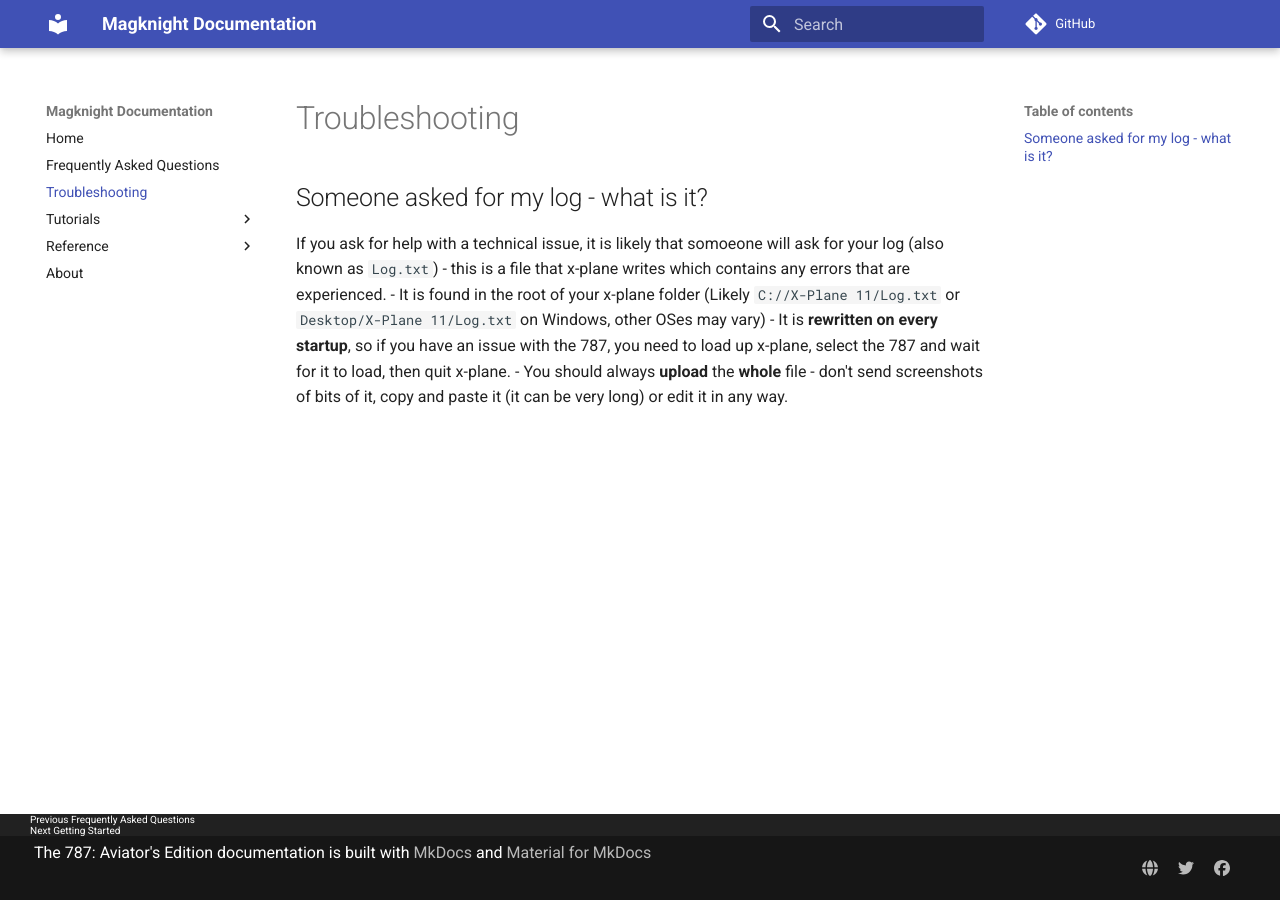
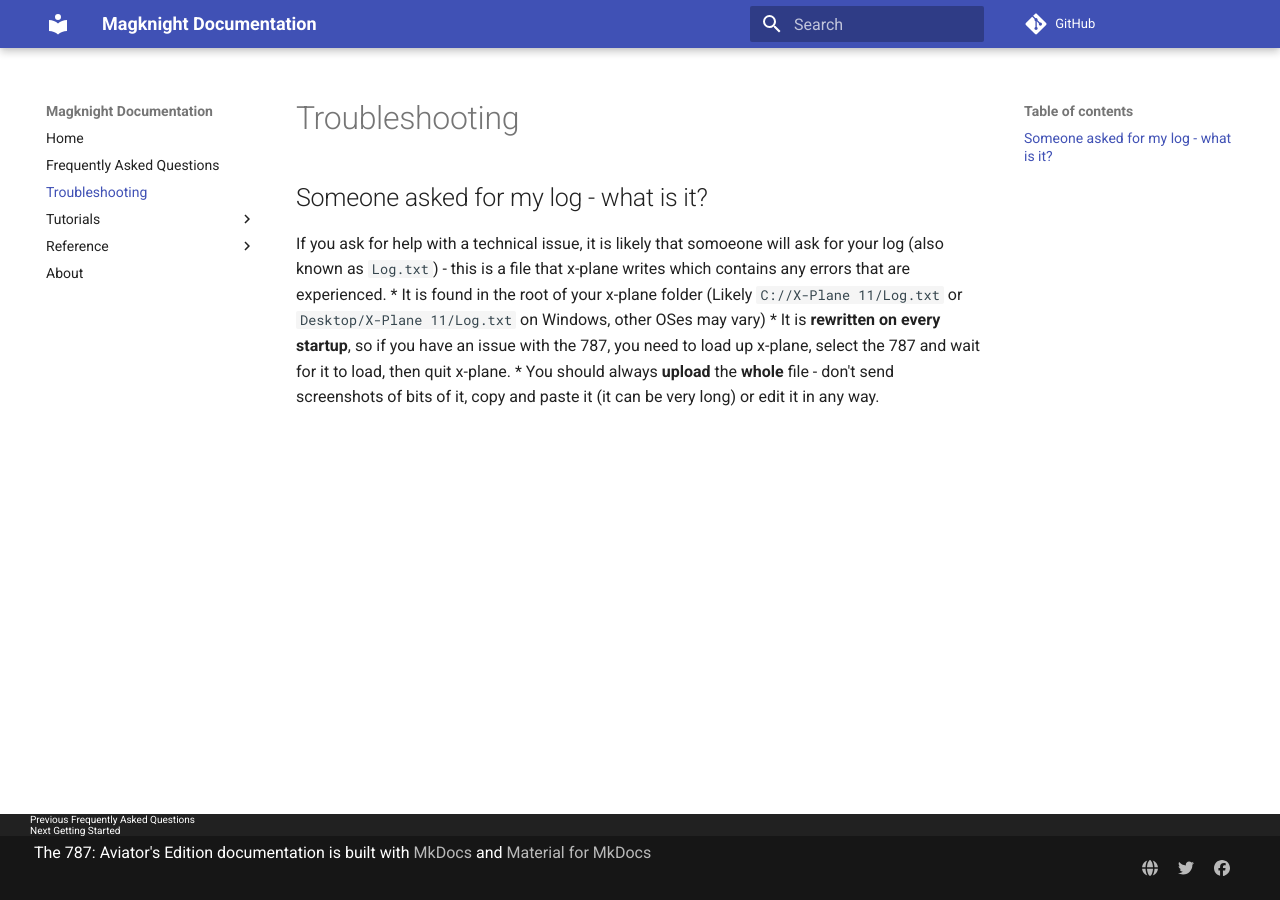
Before and after one commit to magknight/aviatorsDocs, an MkDocs documentation site: the page built from docs/troubleshooting.md, in a window 1280 px wide. Built offline with MkDocs 1.6.1 and Material for MkDocs 9.7.7, drawn with Linux system fonts in a browser that asks for light colours; comment, search, counter and statistics services are not loaded.

```diff
--- a/docs/troubleshooting.md
+++ b/docs/troubleshooting.md
@@ -4,6 +4,6 @@ source: troubleshooting.md
 # Troubleshooting
 ## Someone asked for my log - what is it?
 If you ask for help with a technical issue, it is likely that somoeone will ask for your log (also known as ``Log.txt``) - this is a file that x-plane writes which contains any errors that are experienced.
- - It is found in the root of your x-plane folder (Likely ``C://X-Plane 11/Log.txt`` or ``Desktop/X-Plane 11/Log.txt`` on Windows, other OSes may vary)
- - It is **rewritten on every startup**, so if you have an issue with the 787, you need to load up x-plane, select the 787 and wait for it to load, then quit x-plane.
- - You should always **upload** the **whole** file - don't send screenshots of bits of it, copy and paste it (it can be very long) or edit it in any way.
+ * It is found in the root of your x-plane folder (Likely ``C://X-Plane 11/Log.txt`` or ``Desktop/X-Plane 11/Log.txt`` on Windows, other OSes may vary)
+ * It is **rewritten on every startup**, so if you have an issue with the 787, you need to load up x-plane, select the 787 and wait for it to load, then quit x-plane.
+ * You should always **upload** the **whole** file - don't send screenshots of bits of it, copy and paste it (it can be very long) or edit it in any way.
```
